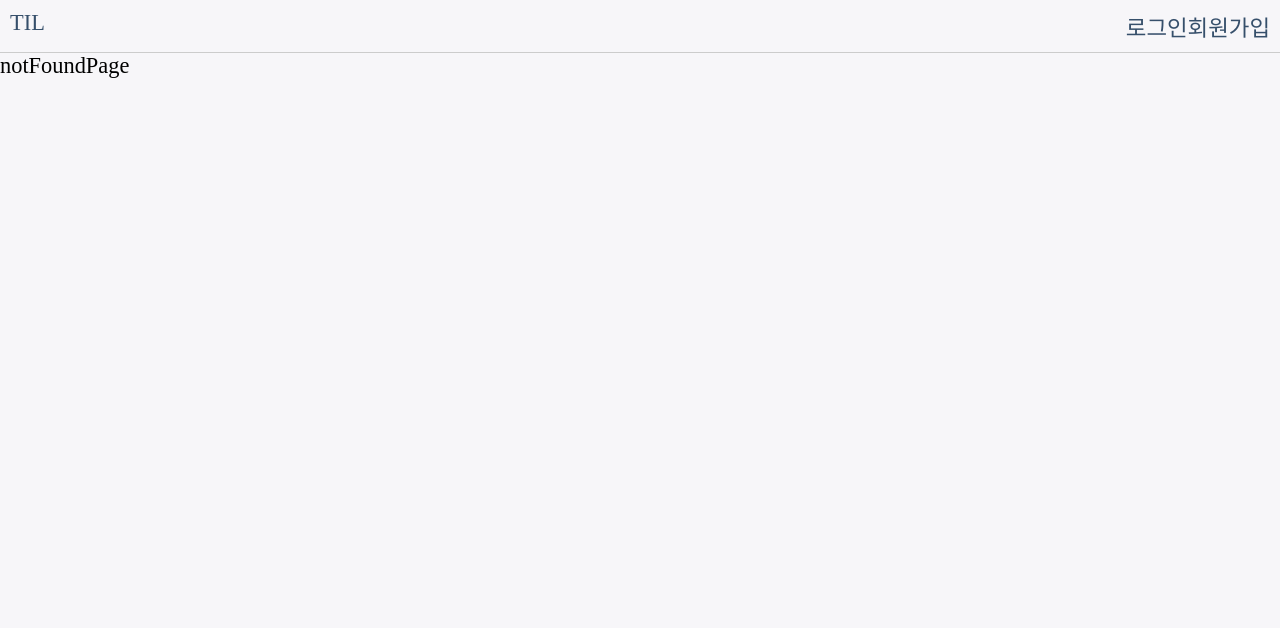
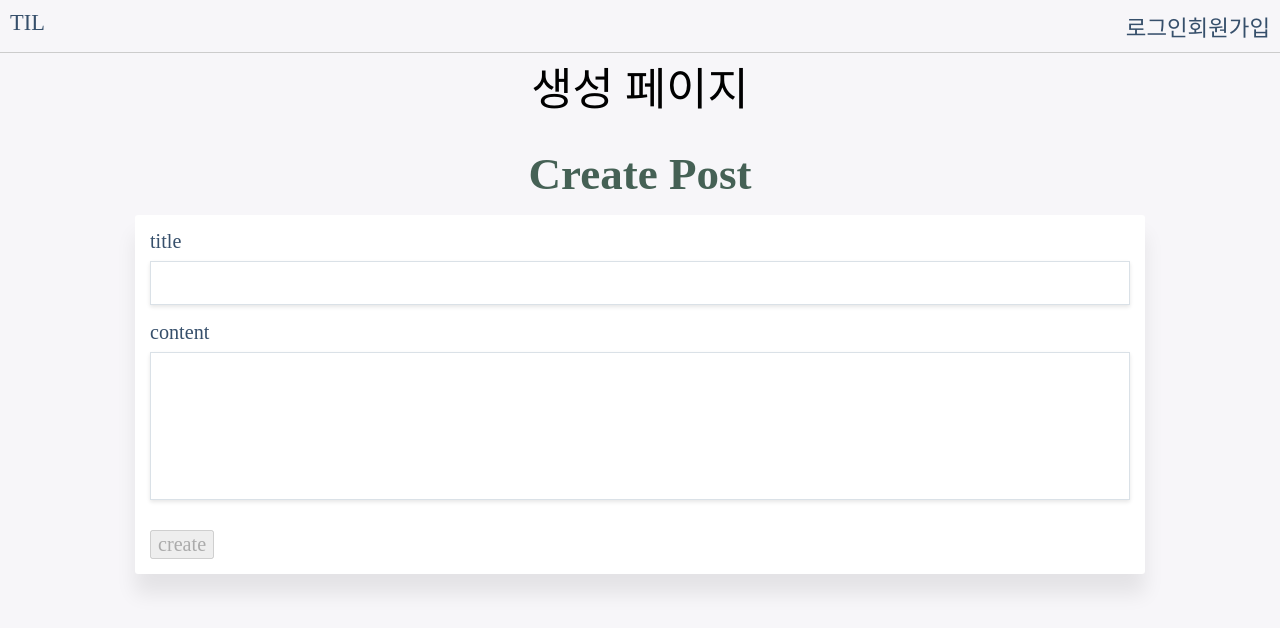
Before and after one commit to kimproweb101/vue-til-vite, a Vue app: page /add in a window 1280 px wide. Shown: the top 628 px of the page. Built offline with nearby package versions, Linux system fonts and the light colour scheme.

Commit message:
's11-complete'

```diff
--- a/index.html
+++ b/index.html
@@ -5,6 +5,7 @@
     <link rel="icon" href="/favicon.ico">
     <meta name="viewport" content="width=device-width, initial-scale=1.0">
     <title>Vite App</title>
+    <link href="https://unpkg.com/ionicons@4.5.5/dist/css/ionicons.min.css" rel="stylesheet">
   </head>
   <body>
     <div id="app"></div>
--- a/src/api/index.js
+++ b/src/api/index.js
@@ -25,7 +25,10 @@ function fetchPosts(){
   return instance.get('posts')
 }
 
+function createPost(postData){
+  return instance.post('posts', postData)
+}
 
 
 
-export { registerUser, loginUser, fetchPosts };
+export { registerUser, loginUser, fetchPosts,createPost};
--- a/src/components/posts/PostAddForm.vue
+++ b/src/components/posts/PostAddForm.vue
@@ -1,18 +1,62 @@
 <template>
-  <div>PostAddForm</div>
+  <div class="contents">
+    <h1 class="page-header">Create Post</h1>
+    <div class="form-wrapper">
+      <form class="form" @submit.prevent="submitForm">
+        <div>
+          <label for="title">title</label>
+          <input type="text" id="title" v-model="title">
+        </div>
+        <div>
+          <label for="contents">content</label>
+          <textarea id="contents" type="text" v-model="contents" rows="5" />
+          <p class="validation-text warning" v-show="!isContentsValid">Contents must be less than 250</p>
+        </div>
+        <div>
+          <button type="submit" :disabled="!isContentsValid||!this.title||!this.contents">create</button>
+        </div>
+      </form>
+      <p class="log">{{ logMessage }}</p>
+    </div>
+  </div>
 </template>
 <script>
+import {createPost} from '@/api/index.js'
 export default {
   components: {},
   data() {
     return {
-      sampleData: ''
+      title: '',
+      contents:'',
+      logMessage:''
     }
   },
   setup() {},
   created() {},
   mounted() {},
   unmounted() {},
-  methods: {}
+  computed:{
+    isContentsValid(){
+      return this.contents.length <=200
+    },
+  },
+  methods: {
+    async submitForm(){
+      try{
+        const postData={
+          title:this.title,
+          contents:this.contents
+        }
+        await createPost(postData)
+        this.logMessage='글이 등록 되었습니다.'
+      }catch(error){
+        this.logMessage=error.response.data.message
+      }
+    }
+  }
 }
 </script>
+<style scoped>
+.form-wrapper .form{width:100%;}
+.btn{color:white;}
+</style>
--- a/src/router/index.js
+++ b/src/router/index.js
@@ -22,6 +22,11 @@ const router = createRouter({
       name: 'main',
       component: () => import('@/views/MainPage.vue')
     },
+    {
+      path: '/add',
+      name: 'add',
+      component: () => import('@/views/PostAddPage.vue')
+    },
     { path: '/:pathMatch(.*)*',
       name: 'NotFound',
       component: () => import('@/views/NotFoundPage.vue')
--- a/src/views/MainPage.vue
+++ b/src/views/MainPage.vue
@@ -7,6 +7,7 @@
         <PostListItem v-for="postItem in postItems" :key="postItem._id" :postItem="postItem"></PostListItem>
       </ul>
     </div>
+    <router-link to="/add" class="create-button"><i class="ion-md-add"></i></router-link>
   </div>
 </template>
 <script>
@@ -31,9 +32,8 @@ export default {
       try{
         this.isLoading=true;
         const {data}=await fetchPosts()
-        console.log(data)
+        this.isLoading=false;
         this.postItems=data.posts
-        this.isLoading=false;
       }catch(err){
         console.log(err)
       }
--- /dev/null
+++ b/src/views/PostAddPage.vue
@@ -0,0 +1,10 @@
+<template>
+  <h1>생성 페이지</h1>
+  <PostAddForm></PostAddForm>
+</template>
+<script>
+import PostAddForm from '@/components/posts/PostAddForm.vue';
+export default {
+  components: {PostAddForm},
+}
+</script>
```
